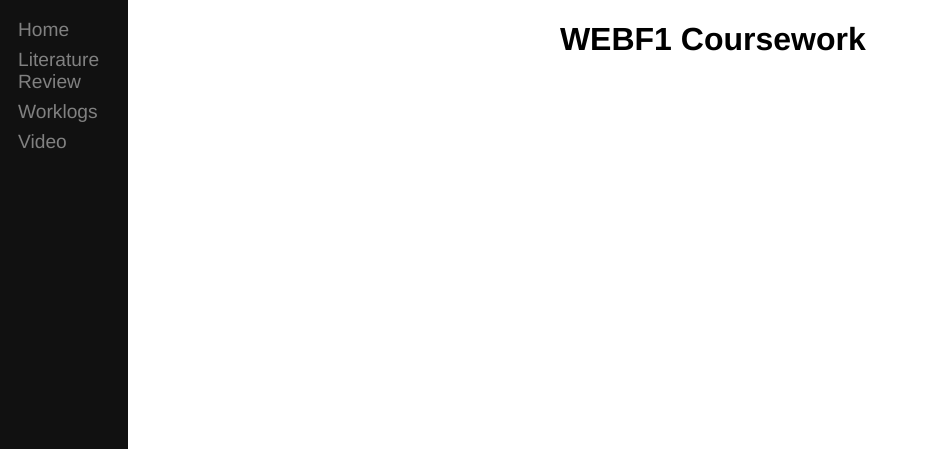
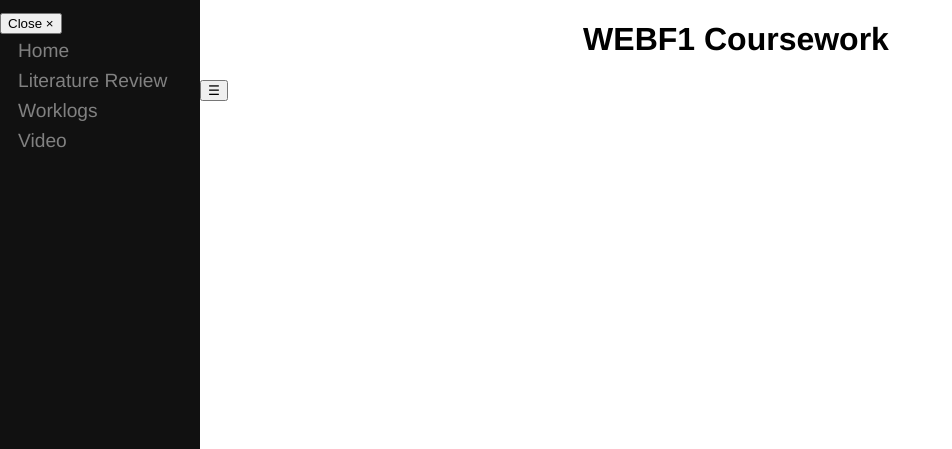
Before and after one commit to Mercer01/Web-Coursework, a plain HTML site: page index.html in a window 1280 px wide. Shown: the top 449 px of the page, without its empty margins (0-952 px from the left). Drawn offline with Linux system fonts and the light colour scheme.

Commit message:
Magic was done

```diff
--- a/css/stylesheet.css
+++ b/css/stylesheet.css
@@ -1,6 +1,6 @@
 body {
     background-color: white;
-    margin-left:12%;
+    margin-left:200px;
     padding:0px;
     height:100%;
     font-family:"Helvetica Neue", Helvetica, Arial;
@@ -40,7 +40,7 @@ p {
 
 .sidenav {
     height: 100%;
-    width: 10%;
+    width: 200px;
     position: fixed;
     z-index: 1;
     top: 0;
--- a/index.html
+++ b/index.html
@@ -12,6 +12,9 @@
     <script src="scripts/navbar.js"></script>
     <body>
         <h1>WEBF1 Coursework</h1>
+        <button id ="open" onclick="open()">&#9776;</button>
 
     </body>
+    <script src= "scripts/collapse.js"></script>
+
 </html>
--- /dev/null
+++ b/scripts/collapse.js
@@ -0,0 +1,10 @@
+function open() {
+    document.getElementById("side").removeAttribute("style");
+}
+
+function close() {
+    document.getElementById("side").style.display= "none";
+}
+
+document.getElementById("close").onclick = close;
+document.getElementById("open").onclick = open;
--- a/scripts/navbar.js
+++ b/scripts/navbar.js
@@ -1,7 +1,8 @@
 function create_navbar() {
     var d1 = document.getElementById('navbar');
     d1.insertAdjacentHTML('afterbegin',`
-    <div class="sidenav">
+    <div id ="side" class="sidenav">
+      <button id="close" onclick="close()">Close &times;</button>
       <a href="index.html">Home</a>
       <a href="litreview.html">Literature Review</a>
       <a href="worklog.html">Worklogs</a>
```
